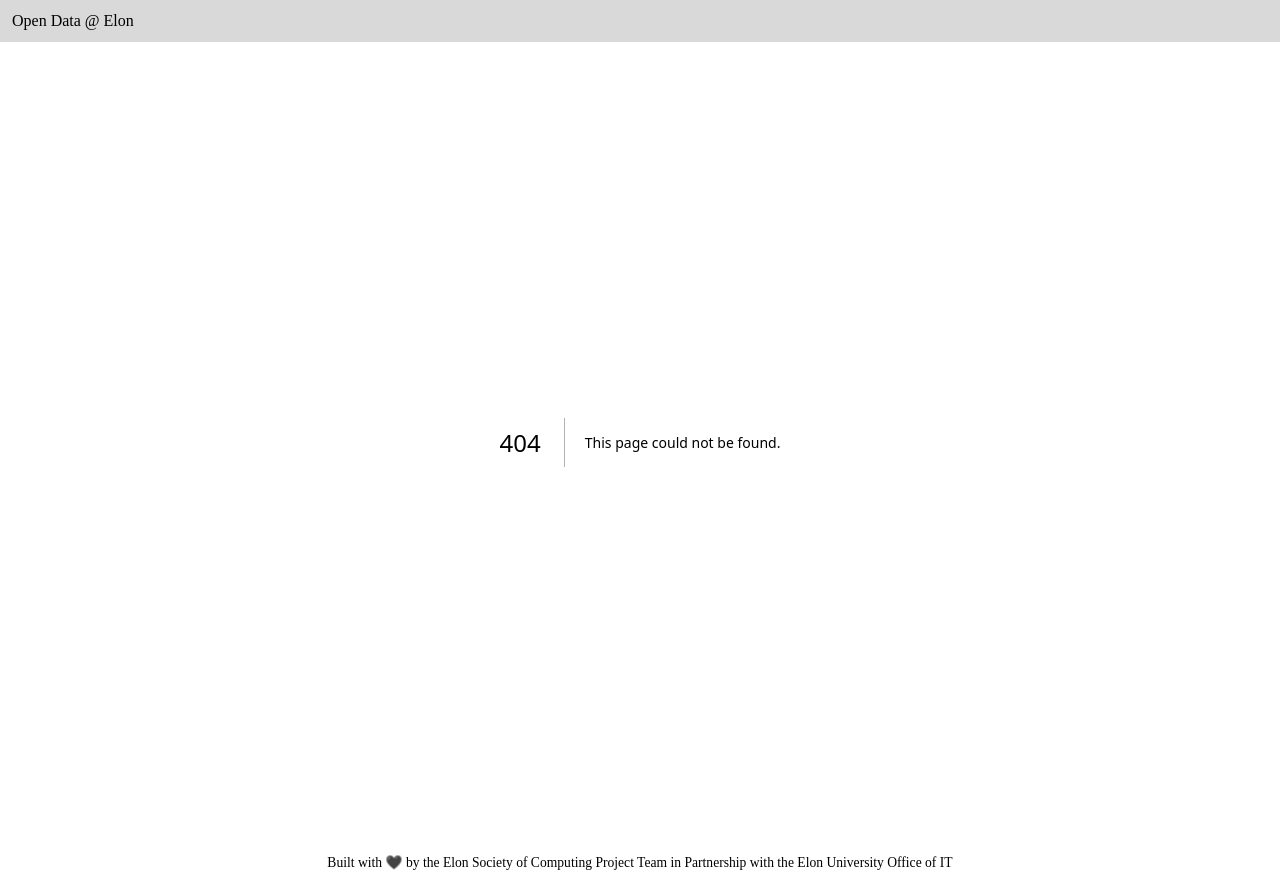
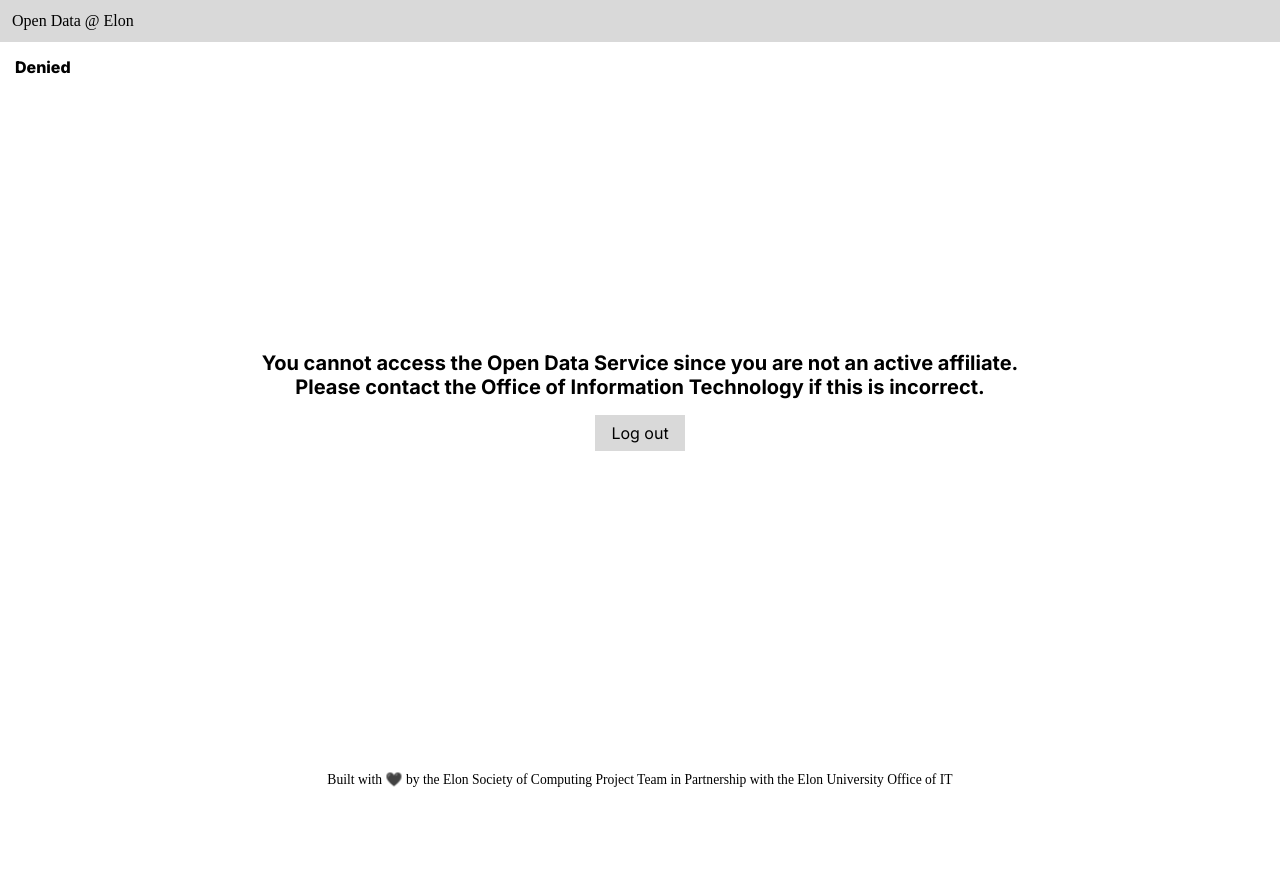
Before and after one commit to elonsoc/ods, a Next.js app in the folder frontend/: page /denied in a window 1280 px wide. Before the commit this address had no page. After the commit the page ends 800 px from the top, so only its background shows below. Built offline with nearby package versions, Linux system fonts and the light colour scheme.

Commit message:
Added denied page

```diff
--- /dev/null
+++ b/frontend/src/pages/denied.tsx
@@ -0,0 +1,18 @@
+import styles from '@/styles/home.module.css';
+import Link from 'next/link';
+
+export default function Denied() {
+	return (
+		<div className={styles.container}>
+			<p className={styles.status}>Denied</p>
+			<h1 className={styles.introTitle}>
+				You cannot access the Open Data Service since you are not an active
+				affiliate. Please contact the Office of Information Technology if this
+				is incorrect.
+			</h1>
+			<Link href='/' className={styles.loginButton}>
+				Log out
+			</Link>
+		</div>
+	);
+}
```
